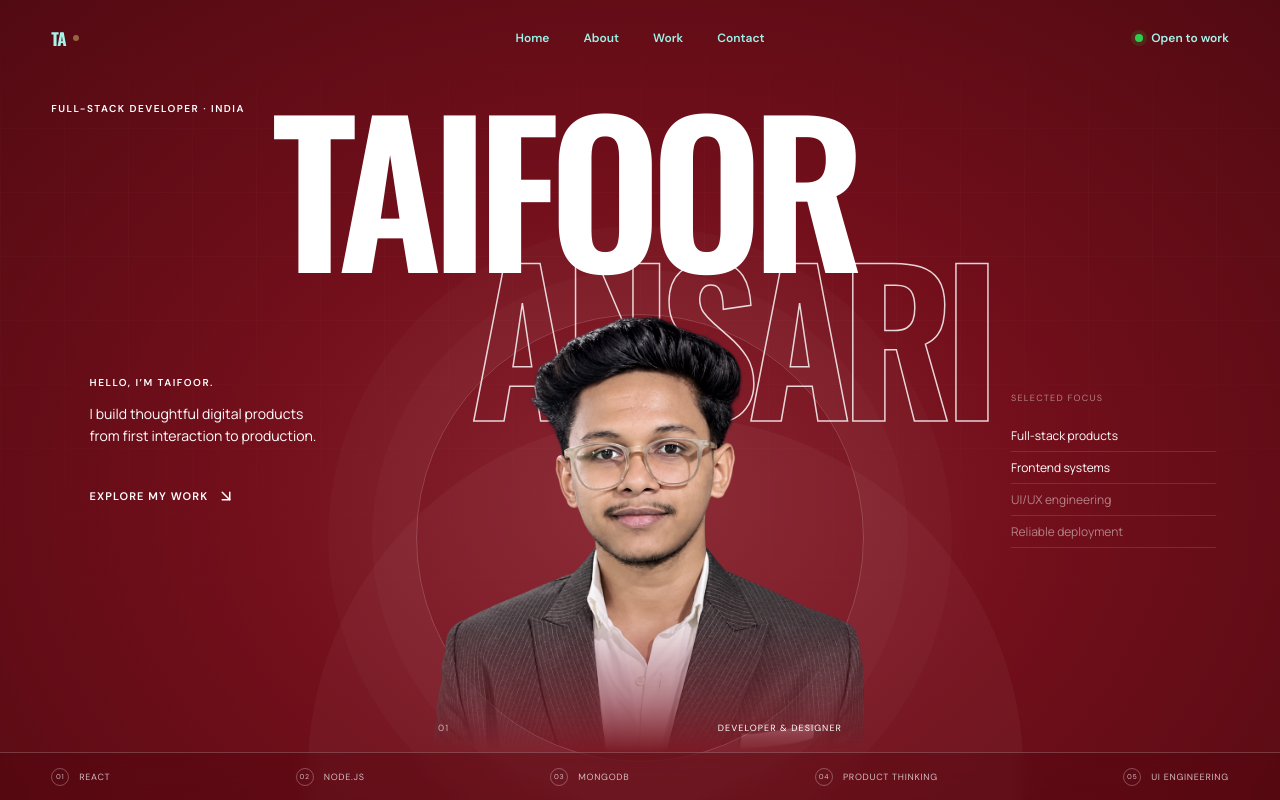
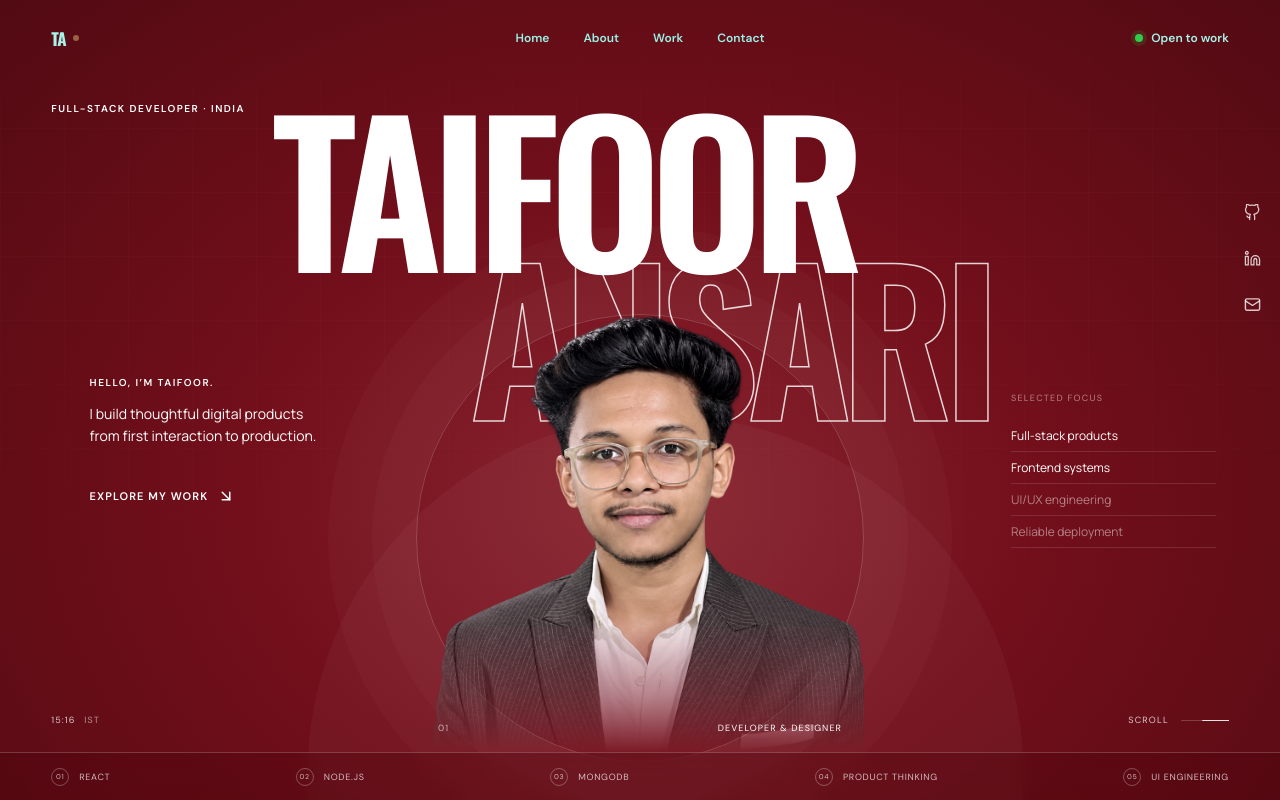
Before and after one commit to TaifoorAnsari/Portfolio, a React (Vite) app: page / in a window 1280 px wide. Shown: the top 800 px of the page. Built offline with nearby package versions, Linux system fonts and the light colour scheme.

Commit message:
hero socials icons

```diff
--- a/src/App.jsx
+++ b/src/App.jsx
@@ -100,6 +100,21 @@ function Header({ menuOpen, setMenuOpen }) {
   )
 }
 
+function HeroClock() {
+  const [now, setNow] = useState(() => new Date())
+
+  useEffect(() => {
+    const timer = window.setInterval(() => setNow(new Date()), 1000)
+    return () => window.clearInterval(timer)
+  }, [])
+
+  const localTime = new Intl.DateTimeFormat('en-GB', {
+    timeZone: 'Asia/Kolkata', hour: '2-digit', minute: '2-digit', hourCycle: 'h23',
+  }).format(now)
+
+  return <time className="hero-clock" dateTime={now.toISOString()} aria-label={`India local time: ${localTime} IST`}>{localTime} <span>IST</span></time>
+}
+
 function Hero() {
   return (
     <section className="hero" id="home">
@@ -133,6 +148,14 @@ function Hero() {
           <li>Reliable deployment</li>
         </ul>
       </div>
+
+      <nav className="hero-socials" aria-label="Social profiles and email">
+        <a href="https://github.com/TaifoorAnsari" target="_blank" rel="noopener noreferrer" aria-label="GitHub (opens in a new tab)"><GithubIcon size={17} /></a>
+        <a href="https://www.linkedin.com/in/taifoor-ansari/" target="_blank" rel="noopener noreferrer" aria-label="LinkedIn (opens in a new tab)"><LinkedinIcon size={17} /></a>
+        <a href="mailto:mohammadtaifoor9175@gmail.com" aria-label="Email Taifoor"><Mail size={17} aria-hidden="true" /></a>
+      </nav>
+      <HeroClock />
+      <a className="hero-scroll" href="#about" aria-label="Scroll to About">Scroll <span aria-hidden="true" /></a>
 
       <div className="hero-footer">
         {['React', 'Node.js', 'MongoDB', 'Product thinking', 'UI engineering'].map((item, index) => (
--- a/src/styles.css
+++ b/src/styles.css
@@ -73,6 +73,18 @@ img { display: block; max-width: 100%; }
 .hero-footer { position: absolute; z-index: 7; left: 0; right: 0; bottom: 0; height: 48px; padding: 0 4vw; display: flex; align-items: center; justify-content: space-between; border-top: 1px solid rgba(255,255,255,.2); background: rgba(76,5,13,.36); backdrop-filter: blur(10px); }
 .hero-footer span { display: flex; align-items: center; gap: 10px; color: rgba(255,255,255,.72); text-transform: uppercase; letter-spacing: .08em; font-size: 9px; }
 .hero-footer i { display: grid; place-items: center; width: 18px; height: 18px; border: 1px solid rgba(255,255,255,.28); border-radius: 50%; font-style: normal; font-size: 7px; }
+
+.hero-socials { position: absolute; z-index: 6; right: 10px; top: 24%; display: flex; flex-direction: column; gap: 6px; color: rgba(255,255,255,.78); }
+.hero-socials a { display: grid; place-items: center; width: 36px; height: 40px; transition: color .2s ease, transform .2s ease; }
+.hero-socials a:hover { color: #fff; transform: translateY(-2px); }
+.hero-socials a:focus-visible, .hero-scroll:focus-visible { outline: 2px solid currentColor; outline-offset: 4px; }
+.hero-clock, .hero-scroll { position: absolute; z-index: 6; bottom: 74px; font-size: 9px; letter-spacing: .13em; color: rgba(255,255,255,.78); }
+.hero-clock { left: 4vw; font-variant-numeric: tabular-nums; }
+.hero-clock span { margin-left: 5px; opacity: .7; }
+.hero-scroll { right: 4vw; display: inline-flex; align-items: center; gap: 12px; text-transform: uppercase; padding: 8px 0; margin-bottom: -8px; }
+.hero-scroll > span { position: relative; display: block; width: 48px; height: 1px; overflow: hidden; background: rgba(255,255,255,.2); }
+.hero-scroll > span::after { content: ''; position: absolute; inset: 0; background: rgba(255,255,255,.85); transform-origin: left; animation: heroScrollLine 2.4s ease-in-out infinite; }
+@keyframes heroScrollLine { 0% { transform: translateX(-100%); } 50% { transform: translateX(0); } 100% { transform: translateX(100%); } }
 
 .section { padding: 120px 6vw; }
 .section-label { display: flex; align-items: center; gap: 12px; margin-bottom: 60px; color: var(--muted); text-transform: uppercase; letter-spacing: .14em; font-size: 10px; font-weight: 700; }
@@ -235,6 +247,9 @@ h2 em { color: var(--wine); font-family: Georgia, serif; font-weight: 400; }
   .nav-links .mobile-social { margin-top: auto; display: flex; justify-content: space-between; font-family: 'DM Sans',sans-serif; font-size: 13px; }
   .hero { min-height: 820px; padding: 105px 20px 0; }
   .hero-grid { background-size: 40px 40px; }
+  .hero-socials { top: 430px; right: 4px; }
+  .hero-clock { left: 20px; bottom: 100px; }
+  .hero-scroll { right: 20px; bottom: 100px; }
   .hero-kicker { top: 88px; left: 20px; }
   .hero-title { margin-top: 12px; font-size: clamp(5.1rem, 26vw, 8.8rem); line-height: .8; text-align: left; }
   .title-first, .title-last { transform: none; }
@@ -288,6 +303,7 @@ h2 em { color: var(--wine); font-family: Georgia, serif; font-weight: 400; }
 }
 
 @media (prefers-reduced-motion: reduce) {
+  .hero-scroll > span::after { animation: none !important; transform: none; }
   *, *::before, *::after { scroll-behavior: auto !important; animation-duration: .01ms !important; animation-iteration-count: 1 !important; transition-duration: .01ms !important; }
   .reveal { opacity: 1; transform: none; }
   .portrait-wrap.reveal { transform: translateX(-50%); }
```
